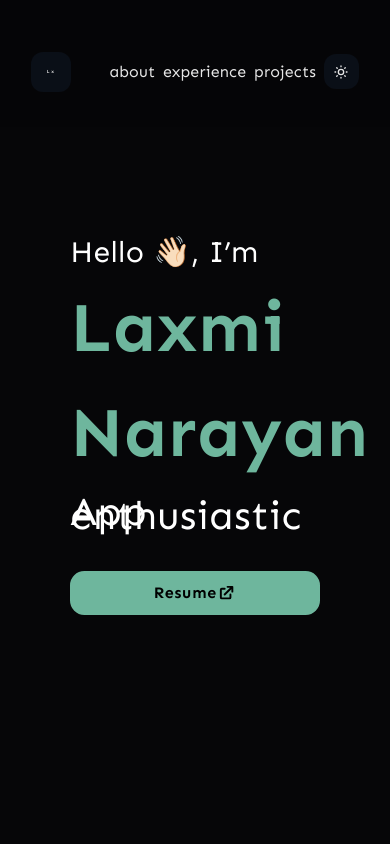
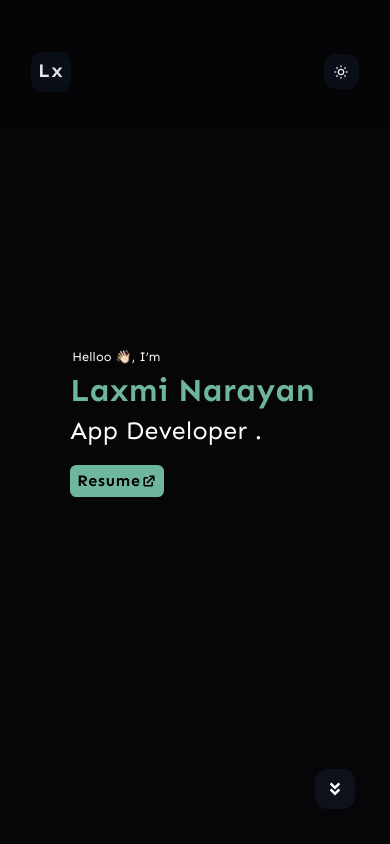
Before and after one commit to narayann7/WhoIsSkillz, a React (Create React App) app: page / in a window 390 px wide. Shown: the top 844 px of the page. Built offline with nearby package versions, Linux system fonts and the light colour scheme.

Commit message:
added-breakdown-components

```diff
--- a/src/components/common_styles.css
+++ b/src/components/common_styles.css
@@ -8,13 +8,6 @@
   box-sizing: content-box;
 }
 
-.imWrapper .words {
-  height: 3.5rem;
-  display: flex;
-  align-items: center;
-  justify-content: flex-start;
-  overflow: hidden;
-}
 .imWrapper .words span {
   font-size: 2.7rem;
   padding: 0px;
@@ -50,5 +43,3 @@
     transform: translateY(-400%);
   }
 }
-
-/* darkmode switch----------------------------------- */
--- a/src/components/common_styles.js
+++ b/src/components/common_styles.js
@@ -16,12 +16,7 @@ const CenterCardLanding = styled(Box)(({ theme }) => ({
   // [theme.breakpoints.up("sm")]: {
   //   color: "red",
   // },
-  [theme.breakpoints.up("md")]: {
-    alignItems: "self-start",
-  },
-  [theme.breakpoints.up("lg")]: {
-    alignItems: "center",
-  },
+
   height: "100%",
   width: "64%",
   display: "flex",
--- a/src/components/header.js
+++ b/src/components/header.js
@@ -1,13 +1,12 @@
 import React from "react";
 import { useRootContext } from "../context_api/root_context";
 import common_styles from "../components/common_styles";
-import { useTheme } from "@mui/material";
 import { HiOutlineSun, HiOutlineMoon } from "react-icons/hi";
 import { Box } from "@mui/system";
 const { BackgroundCard, Text } = common_styles;
 
 function Header() {
-  const { switchTheme, isDark } = useRootContext();
+  const { switchTheme, isDark, Mq } = useRootContext();
   const headerArr = ["about", "experience", "projects"];
   const headerHref = ["#about", "#experience", "#projects"];
   return (
@@ -41,7 +40,7 @@ function Header() {
           <Text
             sx={{
               fontFamily: "Poppins",
-              fontSize: "1.2vw",
+              fontSize: "1.2rem",
               fontWeight: "700",
               letterSpacing: "0.1rem",
               "&:hover": {
@@ -63,6 +62,7 @@ function Header() {
           flexDirection: "row",
         }}
       >
+        {!Mq.sm && (
           <Box
             style={{
               display: "flex",
@@ -73,7 +73,7 @@ function Header() {
           >
             {headerArr.map((header, index) => {
               return (
-              <a href={headerHref[index]}>
+                <a key={index} href={headerHref[index]}>
                   <Text
                     sx={{
                       paddingRight: "2vw",
@@ -89,7 +89,7 @@ function Header() {
               );
             })}
           </Box>
-
+        )}
         <Box
           sx={{
             display: "flex",
@@ -103,7 +103,7 @@ function Header() {
           }}
           onClick={switchTheme}
         >
-          {isDark ?<HiOutlineSun /> : <HiOutlineMoon color="black" />}
+          {isDark ? <HiOutlineSun /> : <HiOutlineMoon color="black" />}
         </Box>
       </Box>
     </BackgroundCard>
--- a/src/components/landing.js
+++ b/src/components/landing.js
@@ -1,11 +1,14 @@
-import React from "react";
-import { Button } from "@mui/material";
+import React, { useState } from "react";
+import { Box, Button } from "@mui/material";
 import { resume_link } from "../utility/links";
 import { useRootContext } from "../context_api/root_context";
 import { HiExternalLink } from "react-icons/hi";
+import { FaAngleDoubleDown, FaAngleDoubleUp } from "react-icons/fa";
 import common_styles from "../components/common_styles";
 import "./common_styles.css";
-const { BackgroundCard, CenterCard, Text, CenterCardLanding } = common_styles;
+
+const { BackgroundCard, Text, CenterCardLanding } = common_styles;
+
 const iam = [
   "App Developer .",
   "Backend enthusiastic .",
@@ -14,44 +17,90 @@ const iam = [
   "App Developer .",
 ];
 function Landing() {
-  const { isDark } = useRootContext();
+  const { isDark, Mq } = useRootContext();
+  const headerHref = ["#landing", "#about", "#experience", "#projects"];
+
+  const [currentIndex, setcurrentIndex] = useState(0);
 
   return (
     <BackgroundCard id="landing">
-      <CenterCardLanding>
+      <CenterCardLanding
+        style={{
+          alignItems: Mq.sm ? "flex-start" : "center",
+        }}
+      >
         <Text
-          style={{
-            fontSize: "30px",
-          }}
+          style={
+            Mq.sm
+              ? {
+                  fontSize: "0.8rem",
+                  paddingLeft: "2px",
+                }
+              : {
+                  fontSize: "2rem",
+                }
+          }
         >
-          {`Hello ${isDark ? "👋🏻" : "👋🏿"}, I’m`}
+          {`Helloo ${isDark ? "👋🏻" : "👋🏿"}, I’m`}
         </Text>
         <Text
           style={{
-            fontSize: "70px",
+            fontSize: Mq.sm ? "2rem" : Mq.bsm ? "6vh" : "10vh",
             fontWeight: "700",
+            lineHeight: "0.9",
+            marginTop: Mq.sm ? "10px" : "0",
             color: isDark ? "#6EB69D" : "#035a69",
           }}
         >
           Laxmi Narayan
         </Text>
-        <IamSpinner />
+        <div className="imWrapper">
+          <div
+            className="words"
+            style={{
+              height: Mq.sm ? "2.5rem" : "3.5rem",
+              marginTop: Mq.sm ? "10px" : "0",
+              display: "flex",
+              alignItems: Mq.sm ? "flex-start" : "center",
+              justifyContent: "flex-start",
+              overflow: "hidden",
+              flexDirection: "column",
+            }}
+          >
+            {iam.map((item, index) => {
+              if (item === "Backend enthusiastic ." && Mq.sm) {
+                item = "Backend en.";
+              }
+              return (
+                <span id={index}>
+                  <Text
+                    style={{
+                      fontSize: Mq.sm ? "25px" : "40px",
+                    }}
+                  >
+                    {item}
+                  </Text>
+                </span>
+              );
+            })}
+          </div>
+        </div>
         <Button
           onClick={() => {
             window.open(resume_link, "_blank");
           }}
           style={{
-            paddingLeft: "20px",
-            paddingRight: "20px",
-            paddingTop: "8px",
-            paddingBottom: "8px",
+            paddingLeft: Mq.sm ? "5px" : "20px",
+            paddingRight: Mq.sm ? "5px" : "20px",
+            paddingTop: Mq.sm ? "2px" : "8px",
+            paddingBottom: Mq.sm ? "2px" : "8px",
             display: "flex",
             justifyContent: "center",
             alignItems: "center",
             textTransform: "none",
-            borderRadius: "0.9rem",
+            borderRadius: Mq.sm ? "0.4rem" : "0.9rem",
             border: "2px solid #6EB69D",
-            marginTop: "30px",
+            marginTop: Mq.sm ? "10px" : "30px",
             backgroundColor: isDark ? "#6EB69D" : "#035a69",
           }}
         >
@@ -64,37 +113,47 @@ function Landing() {
           >
             Resume
           </Text>
-          <HiExternalLink size="1.2rem" color={isDark ? "black" : "white"} />
+          <HiExternalLink
+            size={Mq.sm ? "1rem" : "1.2rem"}
+            color={isDark ? "black" : "white"}
+          />
         </Button>
       </CenterCardLanding>
+
+      {Mq.sm && (
+        <a href={headerHref[currentIndex]}>
+          <Box
+            onClick={() => {
+              if (currentIndex < headerHref.length - 1) {
+                setcurrentIndex(currentIndex + 1);
+              } else {
+                setcurrentIndex(0);
+              }
+            }}
+            sx={{
+              right: "35px",
+              bottom: "35px",
+              position: "fixed",
+              display: "flex",
+              justifyContent: "space-evenly",
+              alignItems: "center",
+              flexDirection: "column",
+              backgroundColor: isDark ? "#0c111a" : "#9ebfb4",
+              height: "40px",
+              width: "40px",
+              borderRadius: "12px",
+            }}
+          >
+            {currentIndex === headerHref.length - 1 ? (
+              <FaAngleDoubleUp color={isDark ? "white" : "black"} />
+            ) : (
+              <FaAngleDoubleDown color={isDark ? "white" : "black"} />
+            )}
+          </Box>
+        </a>
+      )}
     </BackgroundCard>
   );
 }
 
-const Iam = ({ content }) => {
-  return (
-    <span>
-      <Text
-        style={{
-          fontSize: "40px",
-        }}
-      >
-        {content}
-      </Text>
-    </span>
-  );
-};
-
-const IamSpinner = () => {
-  return (
-    <div class="imWrapper">
-      <div class="words just-center-c ">
-        {iam.map((item, index) => {
-          return <Iam content={item} key={index} />;
-        })}
-      </div>
-    </div>
-  );
-};
-
 export default Landing;
--- a/src/context_api/root_context.js
+++ b/src/context_api/root_context.js
@@ -1,9 +1,17 @@
+import { useMediaQuery } from "@mui/material";
 import { React, useContext, createContext, useState, useEffect } from "react";
 import AppTheme from "../utility/local_storage";
 const RootContext = createContext();
 export const useRootContext = () => useContext(RootContext);
 const RootProvider = (props) => {
   const [isDark, setisDark] = useState(true);
+  const Mq = {
+    esm: useMediaQuery("(min-width:400px)"),
+    sm: useMediaQuery("(max-width:680px)"),
+    bsm: useMediaQuery("(max-width:730px)"),
+    md: useMediaQuery("(max-width:900px)"),
+    lg: useMediaQuery("(min-width:900px)"),
+  };
   const switchTheme = () => {
     AppTheme.switchTheme();
     setisDark(AppTheme.isDark());
@@ -16,6 +24,7 @@ const RootProvider = (props) => {
     isDark,
     setisDark,
     switchTheme,
+    Mq,
   };
   return (
     <RootContext.Provider value={value}>{props.children}</RootContext.Provider>
--- a/src/utility/themes.js
+++ b/src/utility/themes.js
@@ -32,7 +32,7 @@ const DarkTheme = createTheme({
     values: {
       xs: 0,
       sm: 300,
-      md: 600,
+      md: 500,
       lg: 900,
       xl: 1536,
     },
@@ -72,7 +72,7 @@ const LightTheme = createTheme({
     values: {
       xs: 0,
       sm: 300,
-      md: 600,
+      md: 500,
       lg: 900,
       xl: 1536,
     },
```
Also changed, not shown: src/utility/media_query.js (deleted, +0 -8 lines). Lines whose indentation alone changed are shown as unchanged.
